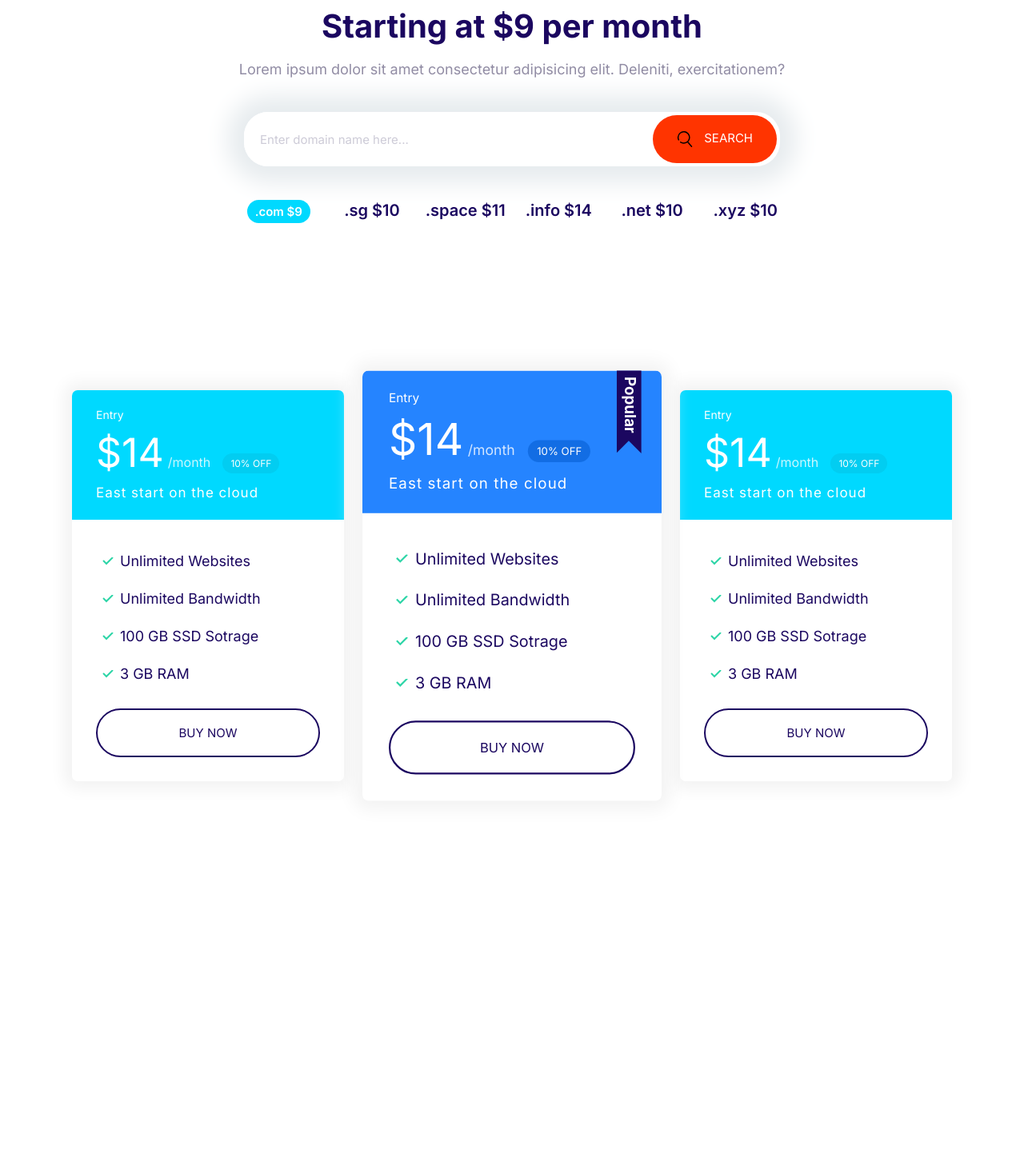
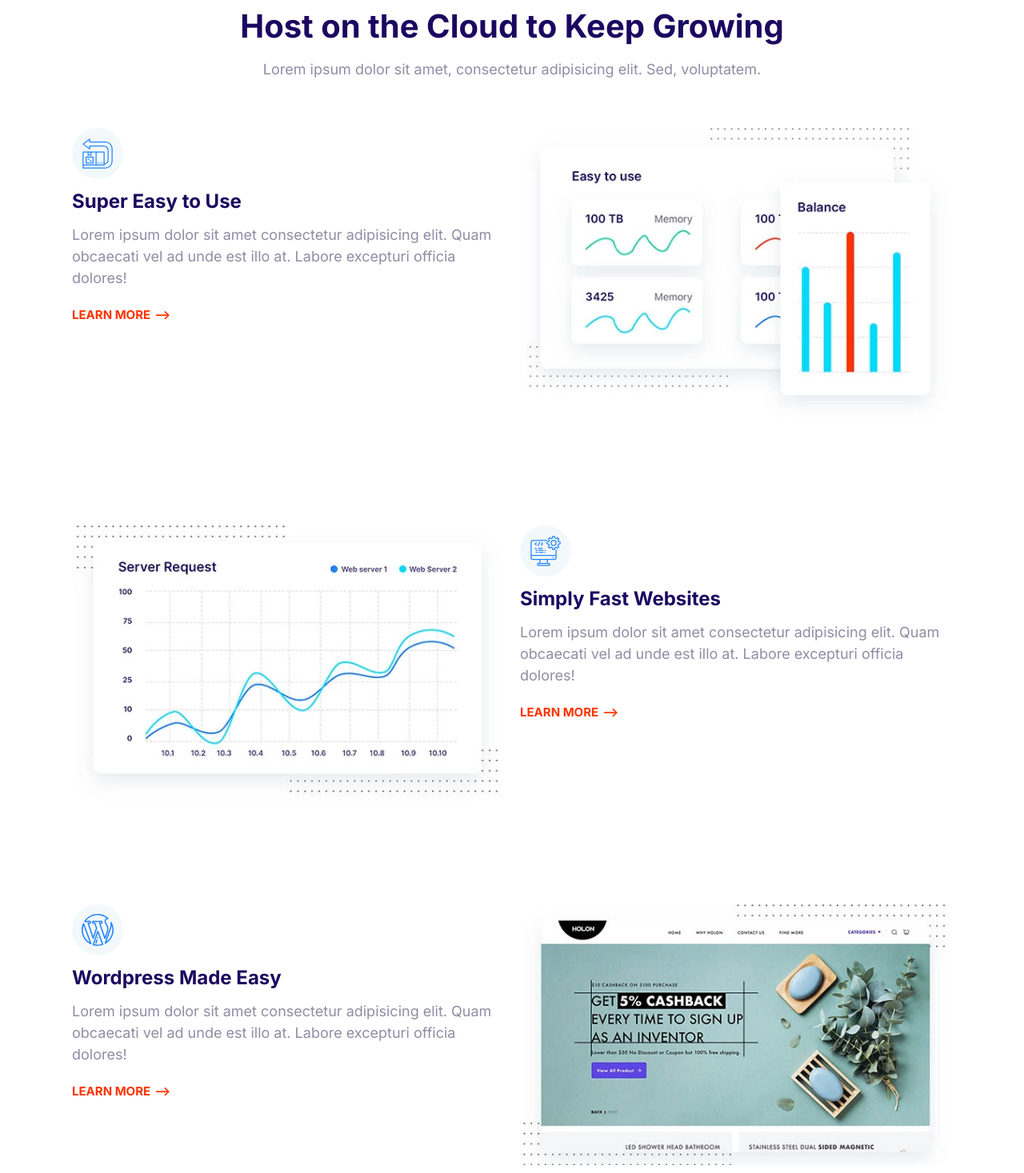
Before and after one commit to 30332555/moshify, a plain HTML site: page index.html in a window 1280 px wide. Shown: the part 90-1557 px from the top of the page at 80% size. Before the commit the page ends 1127 px from the top, so only its background shows below. Drawn offline with Linux system fonts and the light colour scheme.

Commit message:
build feature block 1*2 image and data

```diff
--- a/css/main.css
+++ b/css/main.css
@@ -727,3 +727,27 @@ a {
   max-width: 500px;
   margin: 0 auto;
 }
+
+/* Features Block */
+.feature {
+  gap: 4rem 2rem;
+  margin: 12rem 0;
+}
+
+.feature:first-of-type {
+  margin-top: 6rem;
+}
+
+.feature__heading {
+  margin: 1rem 0;
+}
+
+.feature__image {
+  width: 100%;
+}
+
+@media screen and (min-width: 768px) {
+  .feature:nth-of-type(even) .feature__content {
+    order: 2;
+  }
+}
--- a/index.html
+++ b/index.html
@@ -250,7 +250,7 @@
     </section> -->
 
     <!-- Domain Block -->
-    <section class="block container block-domain">
+    <!-- <section class="block container block-domain">
       <header class="block__header">
         <h2>Starting at $9 per month</h2>
         <p>
@@ -279,10 +279,10 @@
         <li>.net $10</li>
         <li>.xyz $10</li>
       </ul>
-    </section>
+    </section> -->
 
     <!-- Plan Block -->
-    <section class="block container block-plans">
+    <!-- <section class="block container block-plans">
       <div class="grid grid--1x3">
         <div class="plan">
           <div class="card card--secondary">
@@ -345,6 +345,121 @@
           </div>
         </div>
       </div>
+    </section> -->
+
+    <!-- Feature Block -->
+    <section class="block container">
+      <header class="block__header">
+        <h2>Host on the Cloud to Keep Growing</h2>
+        <p>
+          Lorem ipsum dolor sit amet, consectetur adipisicing elit. Sed,
+          voluptatem.
+        </p>
+      </header>
+      <article class="grid grid--1x2 feature">
+        <div class="feature__content">
+          <span class="icon-container">
+            <svg class="icon icon--primary">
+              <use xlink:href="images/sprite.svg#easy"></use>
+            </svg>
+          </span>
+          <h3 class="feature__heading">Super Easy to Use</h3>
+          <p>
+            Lorem ipsum dolor sit amet consectetur adipisicing elit. Quam
+            obcaecati vel ad unde est illo at. Labore excepturi officia dolores!
+          </p>
+          <a href="#" class="link-arrow">Learn More</a>
+        </div>
+        <picture>
+          <source
+            type="image/webp"
+            srcset="images/easy.webp 1x, images/easy@2x.webp 2x"
+          />
+          <source
+            type="image/jpg"
+            srcset="images/easy.jpg 1x, images/easy@2x.jpg 2x"
+          />
+          <img class="feature__image" src="images/easy@2x.jpg" alt="" />
+        </picture>
+      </article>
+      <article class="grid grid--1x2 feature">
+        <div class="feature__content">
+          <span class="icon-container">
+            <svg class="icon icon--primary">
+              <use xlink:href="images/sprite.svg#computer"></use>
+            </svg>
+          </span>
+          <h3 class="feature__heading">Simply Fast Websites</h3>
+          <p>
+            Lorem ipsum dolor sit amet consectetur adipisicing elit. Quam
+            obcaecati vel ad unde est illo at. Labore excepturi officia dolores!
+          </p>
+          <a href="#" class="link-arrow">Learn More</a>
+        </div>
+        <picture>
+          <source
+            type="image/webp"
+            srcset="images/fast.webp 1x, images/fast@2x.webp 2x"
+          />
+          <source
+            type="image/jpg"
+            srcset="images/fast.jpg 1x, images/fast@2x.jpg 2x"
+          />
+          <img class="feature__image" src="images/fast@2x.jpg" alt="" />
+        </picture>
+      </article>
+      <article class="grid grid--1x2 feature">
+        <div class="feature__content">
+          <span class="icon-container">
+            <svg class="icon icon--primary">
+              <use xlink:href="images/sprite.svg#wordpress"></use>
+            </svg>
+          </span>
+          <h3 class="feature__heading">Wordpress Made Easy</h3>
+          <p>
+            Lorem ipsum dolor sit amet consectetur adipisicing elit. Quam
+            obcaecati vel ad unde est illo at. Labore excepturi officia dolores!
+          </p>
+          <a href="#" class="link-arrow">Learn More</a>
+        </div>
+        <picture>
+          <source
+            type="image/webp"
+            srcset="images/wordpress.webp 1x, images/wordpress@2x.webp 2x"
+          />
+          <source
+            type="image/jpg"
+            srcset="images/wordpress.jpg 1x, images/wordpress@2x.jpg 2x"
+          />
+          <img class="feature__image" src="images/wordpress@2x.jpg" alt="" />
+        </picture>
+      </article>
+      <article class="grid grid--1x2 feature">
+        <div class="feature__content">
+          <span class="icon-container">
+            <svg class="icon icon--primary">
+              <use xlink:href="images/sprite.svg#clock"></use>
+            </svg>
+          </span>
+          <h3 class="feature__heading">24/7 Expert Support</h3>
+          <p>
+            Lorem ipsum dolor sit amet consectetur adipisicing elit. Quam
+            obcaecati vel ad unde est illo at. Labore excepturi officia dolores!
+          </p>
+          <a href="#" class="link-arrow">Learn More</a>
+        </div>
+        <picture>
+          <source
+            type="image/webp"
+            srcset="images/support.webp 1x, images/support@2x.webp 2x"
+          />
+          <source
+            type="image/jpg"
+            srcset="images/support.jpg 1x, images/support@2x.jpg 2x"
+          />
+          <img class="feature__image" src="images/support@2x.jpg" alt="" />
+        </picture>
+      </article>
     </section>
 
     <script type="module" src="main.js"></script>
```
Also changed, not shown: images/easy.jpg (added), images/easy.webp (added), images/easy@2x.jpg (added), images/easy@2x.webp (added), images/fast.jpg (added), images/fast.webp (added), images/fast@2x.jpg (added), images/fast@2x.webp (added), images/support.jpg (added), images/support.webp (added), images/support@2x.jpg (added), images/support@2x.webp (added), images/wordpress.jpg (added), images/wordpress.webp (added), 2 more files.
